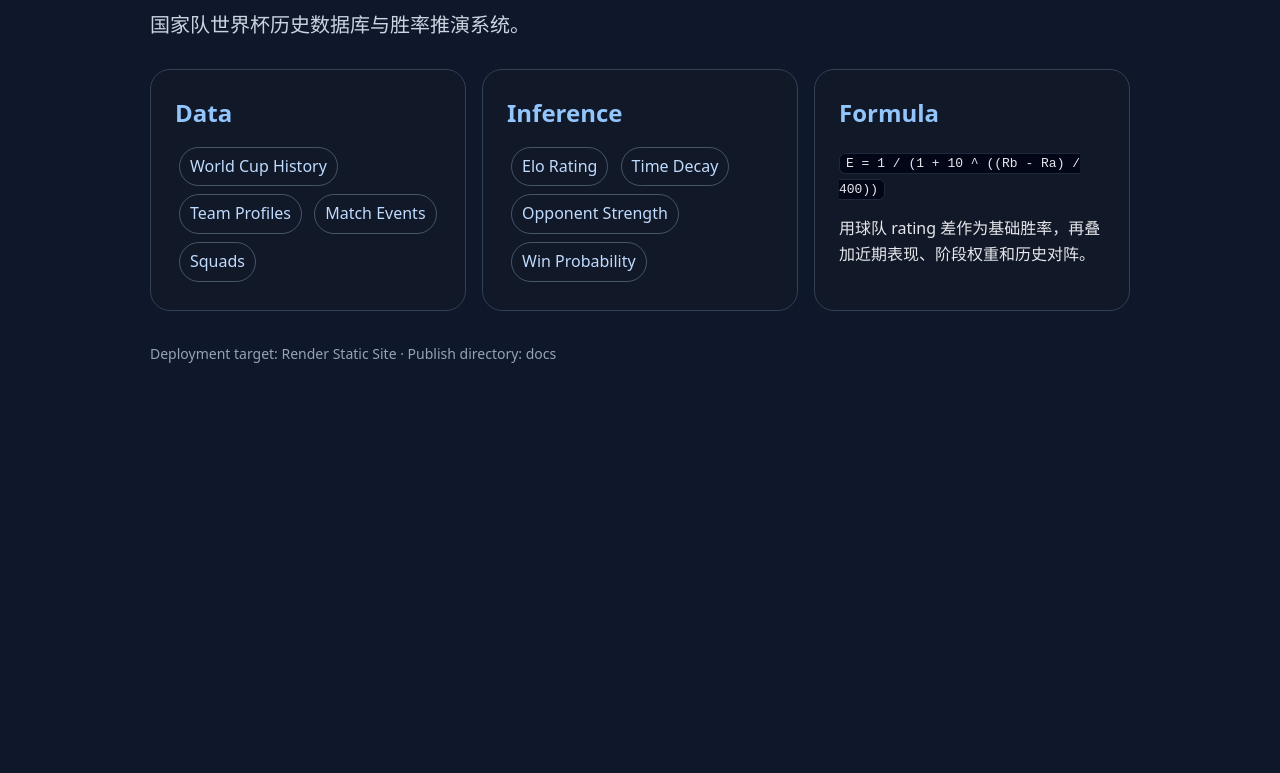
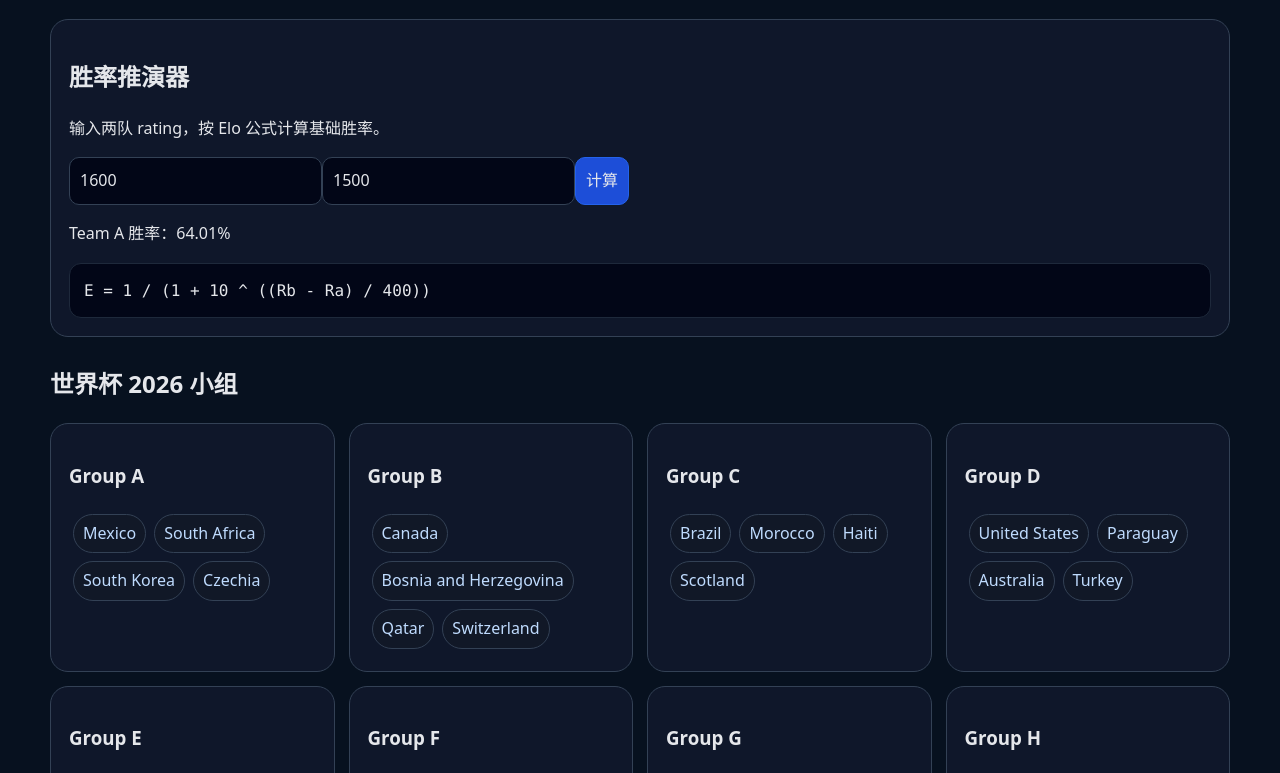
Before and after one commit to aa339519589-cpu/worldcup-kb, a plain HTML site: page docs/index.html in a window 1280 px wide. Shown: the part 137-910 px from the top of the page. Before the commit the page ends 800 px from the top, so only its background shows below. Drawn offline with Linux system fonts and the light colour scheme.

Commit message:
replace landing page with world cup dashboard

```diff
--- a/docs/index.html
+++ b/docs/index.html
@@ -5,46 +5,46 @@
 <meta name="viewport" content="width=device-width,initial-scale=1">
 <title>WorldCup KB</title>
 <style>
-    body{margin:0;font-family:system-ui,-apple-system,BlinkMacSystemFont,"Segoe UI",sans-serif;background:#0f172a;color:#e5e7eb;line-height:1.6}
-    main{max-width:980px;margin:0 auto;padding:56px 24px}
-    h1{font-size:44px;margin:0 0 12px;letter-spacing:-.04em}
-    h2{margin:0 0 10px;color:#93c5fd}
-    .lead{font-size:20px;color:#cbd5e1}
-    .grid{display:grid;grid-template-columns:repeat(auto-fit,minmax(240px,1fr));gap:16px;margin-top:28px}
-    .card{background:#111827;border:1px solid #334155;border-radius:20px;padding:24px}
-    .badge{display:inline-block;border:1px solid #475569;border-radius:999px;padding:6px 10px;margin:4px;color:#bfdbfe}
-    code{background:#020617;border:1px solid #1e293b;padding:2px 6px;border-radius:6px}
-    footer{margin-top:32px;color:#94a3b8;font-size:14px}
+body{margin:0;font-family:system-ui,-apple-system,BlinkMacSystemFont,"Segoe UI",sans-serif;background:#07111f;color:#e5e7eb;line-height:1.6}main{max-width:1180px;margin:0 auto;padding:34px 18px}h1{font-size:38px;margin:0 0 8px}.lead{font-size:18px;color:#cbd5e1;margin:0 0 24px}.grid{display:grid;grid-template-columns:repeat(auto-fit,minmax(230px,1fr));gap:14px}.card{background:#0f172a;border:1px solid #334155;border-radius:18px;padding:18px}.team{display:inline-block;margin:4px;padding:6px 9px;border-radius:999px;background:#111827;border:1px solid #334155;color:#bfdbfe}.match{display:flex;justify-content:space-between;gap:12px;border-top:1px solid #263244;padding:10px 0}.status{color:#93c5fd;white-space:nowrap}.section{margin-top:28px}.formula{font-family:ui-monospace,Menlo,monospace;background:#020617;border:1px solid #1e293b;border-radius:12px;padding:14px;overflow:auto}.pill{display:inline-block;border:1px solid #475569;border-radius:999px;padding:5px 9px;margin:3px;color:#dbeafe}input,button{font:inherit;border-radius:10px;border:1px solid #334155;padding:10px;background:#020617;color:#e5e7eb}button{cursor:pointer;background:#1d4ed8;border-color:#2563eb}footer{margin-top:28px;color:#94a3b8;font-size:13px}
 </style>
 </head>
 <body>
 <main>
 <h1>WorldCup Knowledge Base</h1>
-  <p class="lead">国家队世界杯历史数据库与胜率推演系统。</p>
+<p class="lead">世界杯 2026 小组、赛程、球队档案骨架与胜率推演页面。</p>
 
-  <section class="grid">
-    <div class="card">
-      <h2>Data</h2>
-      <span class="badge">World Cup History</span>
-      <span class="badge">Team Profiles</span>
-      <span class="badge">Match Events</span>
-      <span class="badge">Squads</span>
-    </div>
-    <div class="card">
-      <h2>Inference</h2>
-      <span class="badge">Elo Rating</span>
-      <span class="badge">Time Decay</span>
-      <span class="badge">Opponent Strength</span>
-      <span class="badge">Win Probability</span>
-    </div>
-    <div class="card">
-      <h2>Formula</h2>
-      <p><code>E = 1 / (1 + 10 ^ ((Rb - Ra) / 400))</code></p>
-      <p>用球队 rating 差作为基础胜率，再叠加近期表现、阶段权重和历史对阵。</p>
-    </div>
+<section class="card">
+<h2>胜率推演器</h2>
+<p>输入两队 rating，按 Elo 公式计算基础胜率。</p>
+<div><input id="ra" value="1600"><input id="rb" value="1500"><button onclick="calc()">计算</button></div>
+<p id="out">Team A 胜率：64.01%</p>
+<div class="formula">E = 1 / (1 + 10 ^ ((Rb - Ra) / 400))</div>
 </section>
 
-  <footer>Deployment target: Render Static Site · Publish directory: docs</footer>
+<section class="section">
+<h2>世界杯 2026 小组</h2>
+<div class="grid" id="groups"></div>
+</section>
+
+<section class="section">
+<h2>近期赛程与结果</h2>
+<div class="card" id="matches"></div>
+</section>
+
+<section class="section grid">
+<div class="card"><h2>系统目标</h2><span class="pill">球队历史</span><span class="pill">比赛事件</span><span class="pill">阵容变化</span><span class="pill">Elo 强度</span><span class="pill">时间衰减</span><span class="pill">胜率推演</span></div>
+<div class="card"><h2>数据层级</h2><p>Team → Tournament → Match → Event → Player → Rating Timeline</p></div>
+</section>
+<footer>Render Static Site · GitHub: aa339519589-cpu/worldcup-kb</footer>
 </main>
+<script>
+const groups={
+A:['Mexico','South Africa','South Korea','Czechia'],B:['Canada','Bosnia and Herzegovina','Qatar','Switzerland'],C:['Brazil','Morocco','Haiti','Scotland'],D:['United States','Paraguay','Australia','Turkey'],E:['Germany','Curacao','Ivory Coast','Ecuador'],F:['Netherlands','Japan','Sweden','Tunisia'],G:['Belgium','Egypt','Iran','New Zealand'],H:['Spain','Cape Verde','Saudi Arabia','Uruguay'],I:['France','Senegal','Iraq','Norway'],J:['Argentina','Algeria','Austria','Jordan'],K:['Portugal','DR Congo','Uzbekistan','Colombia'],L:['England','Croatia','Ghana','Panama']};
+const matches=[
+['2026-06-11','Mexico 2-0 South Africa','Complete'],['2026-06-11','South Korea 2-1 Czechia','Complete'],['2026-06-12','Canada 1-1 Bosnia and Herzegovina','Complete'],['2026-06-12','United States 4-1 Paraguay','Complete'],['2026-06-13','Brazil 1-1 Morocco','Complete'],['2026-06-13','Haiti 0-1 Scotland','Complete'],['2026-06-14','Australia 2-0 Turkey','Complete'],['2026-06-14','Germany vs Curacao','Scheduled'],['2026-06-14','Netherlands vs Japan','Scheduled'],['2026-06-15','Spain vs Cape Verde','Scheduled'],['2026-06-15','Belgium vs Egypt','Scheduled'],['2026-06-16','France vs Senegal','Scheduled'],['2026-06-16','Argentina vs Algeria','Scheduled'],['2026-06-17','Portugal vs DR Congo','Scheduled'],['2026-06-17','England vs Croatia','Scheduled']];
+function render(){document.getElementById('groups').innerHTML=Object.entries(groups).map(([g,ts])=>`<div class="card"><h3>Group ${g}</h3>${ts.map(t=>`<span class="team">${t}</span>`).join('')}</div>`).join('');document.getElementById('matches').innerHTML=matches.map(m=>`<div class="match"><span>${m[0]} · ${m[1]}</span><span class="status">${m[2]}</span></div>`).join('')}
+function calc(){let a=+document.getElementById('ra').value,b=+document.getElementById('rb').value;let p=1/(1+Math.pow(10,(b-a)/400));document.getElementById('out').textContent='Team A 胜率：'+(p*100).toFixed(2)+'%'}
+render();calc();
+</script>
 </body>
 </html>
```
Lines whose indentation alone changed are shown as unchanged.
